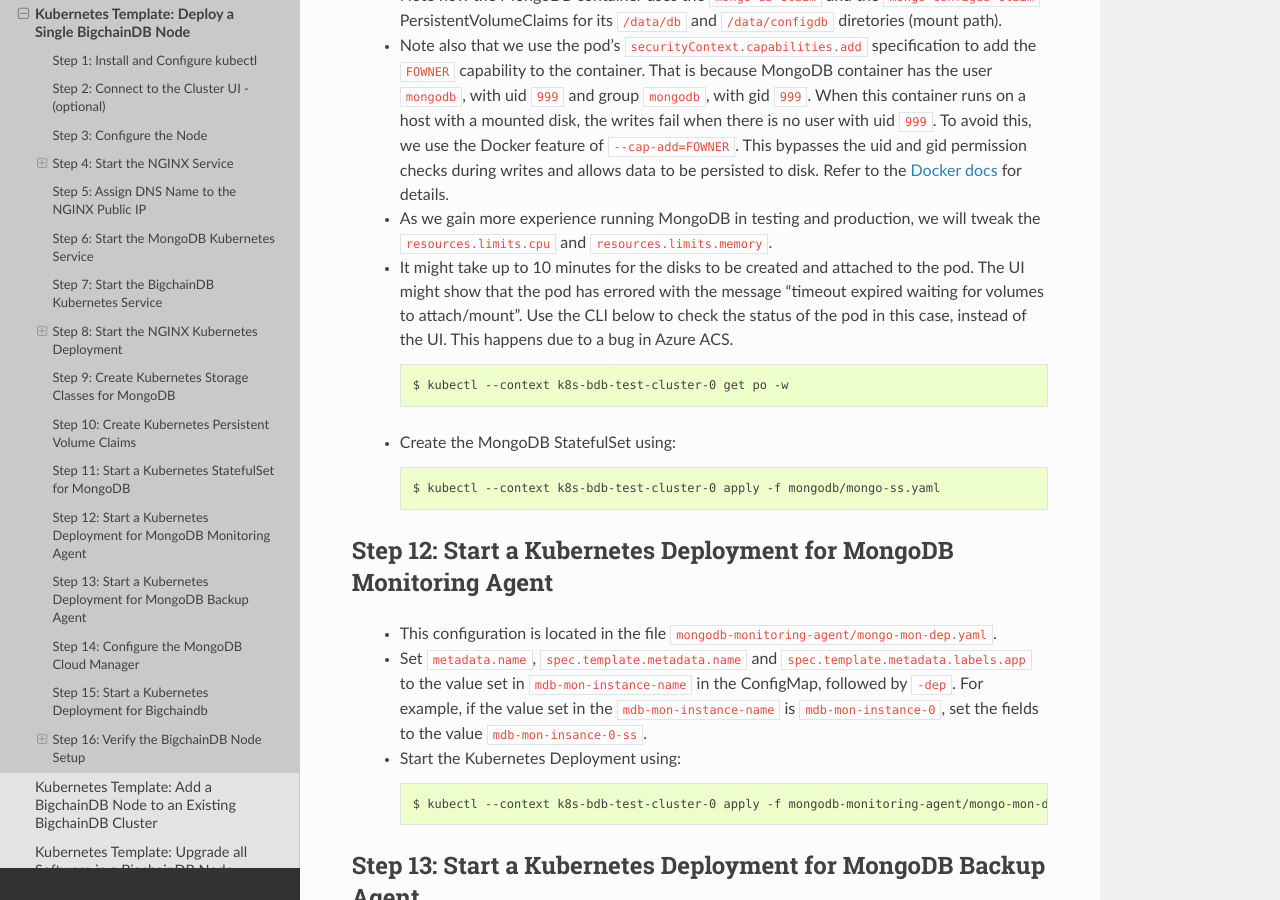
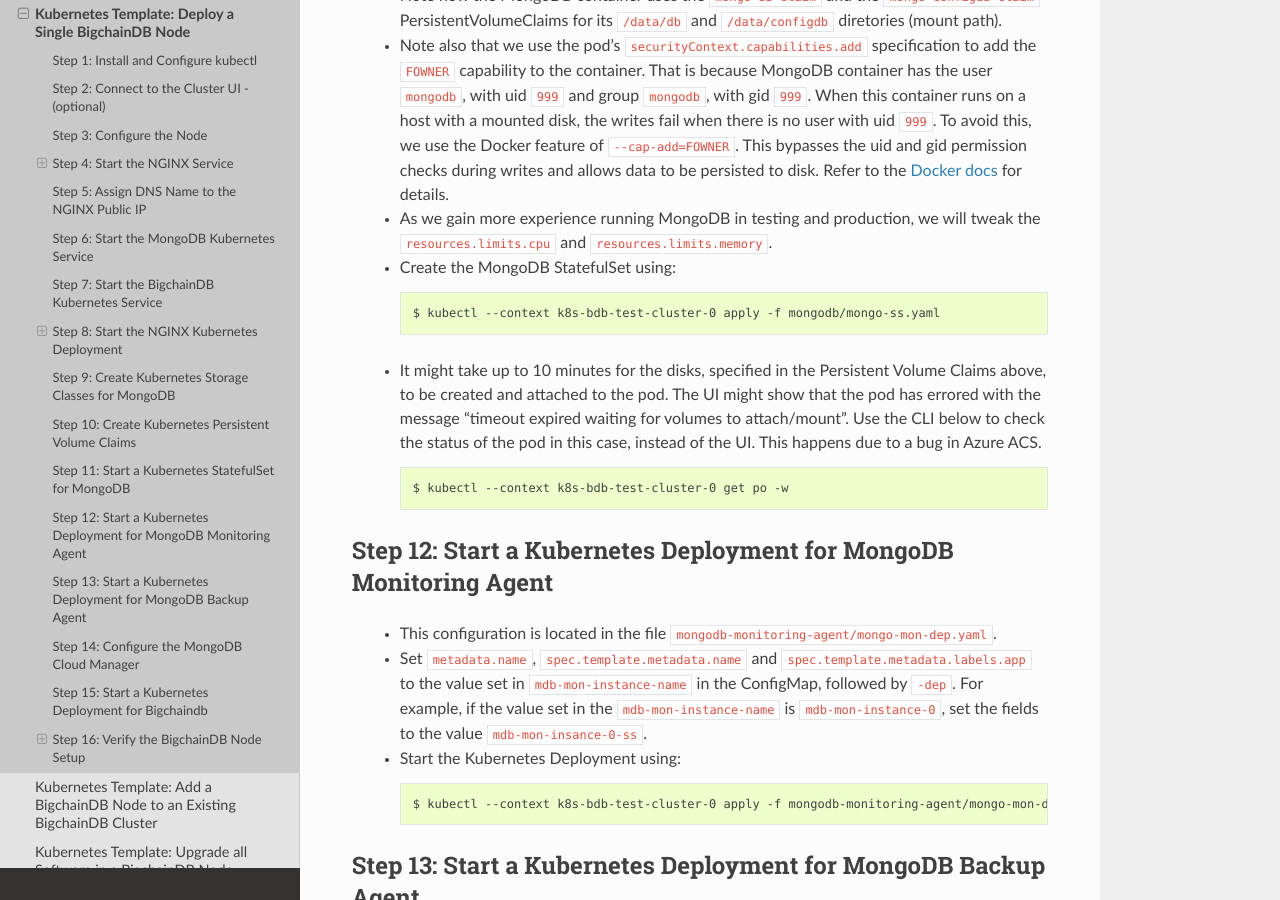
Before and after one commit to bigchaindb/bigchaindb, a Sphinx documentation site: the page built from docs/server/source/cloud-deployment-templates/node-on-kubernetes.rst, in a window 1280 px wide and 900 px high, scrolled down 7070 px. Built offline with Sphinx 7.4.7 and the Read the Docs theme 2.0.0, drawn with Linux system fonts in a browser that asks for light colours; pages that are not in the unit, such as notebooks, are missing from menus.

Commit message:
Rearrange points in StatefulSet creation docs

```diff
--- a/docs/server/source/cloud-deployment-templates/node-on-kubernetes.rst
+++ b/docs/server/source/cloud-deployment-templates/node-on-kubernetes.rst
@@ -451,21 +451,22 @@ Step 11: Start a Kubernetes StatefulSet for MongoDB
   * As we gain more experience running MongoDB in testing and production, we
     will tweak the ``resources.limits.cpu`` and ``resources.limits.memory``.
 
-  * It might take up to 10 minutes for the disks to be created and attached to
-    the pod. The UI might show that the pod has errored with the
-    message "timeout expired waiting for volumes to attach/mount". Use the CLI
-    below to check the status of the pod in this case, instead of the UI. This
-    happens due to a bug in Azure ACS.
-
-    .. code:: bash
-
-       $ kubectl --context k8s-bdb-test-cluster-0 get po -w
-
   * Create the MongoDB StatefulSet using:
 
     .. code:: bash
 
        $ kubectl --context k8s-bdb-test-cluster-0 apply -f mongodb/mongo-ss.yaml
+
+  * It might take up to 10 minutes for the disks, specified in the Persistent
+    Volume Claims above, to be created and attached to the pod.
+    The UI might show that the pod has errored with the message
+    "timeout expired waiting for volumes to attach/mount". Use the CLI below
+    to check the status of the pod in this case, instead of the UI.
+    This happens due to a bug in Azure ACS.
+
+    .. code:: bash
+
+       $ kubectl --context k8s-bdb-test-cluster-0 get po -w
 
 
 Step 12: Start a Kubernetes Deployment for MongoDB Monitoring Agent
```
